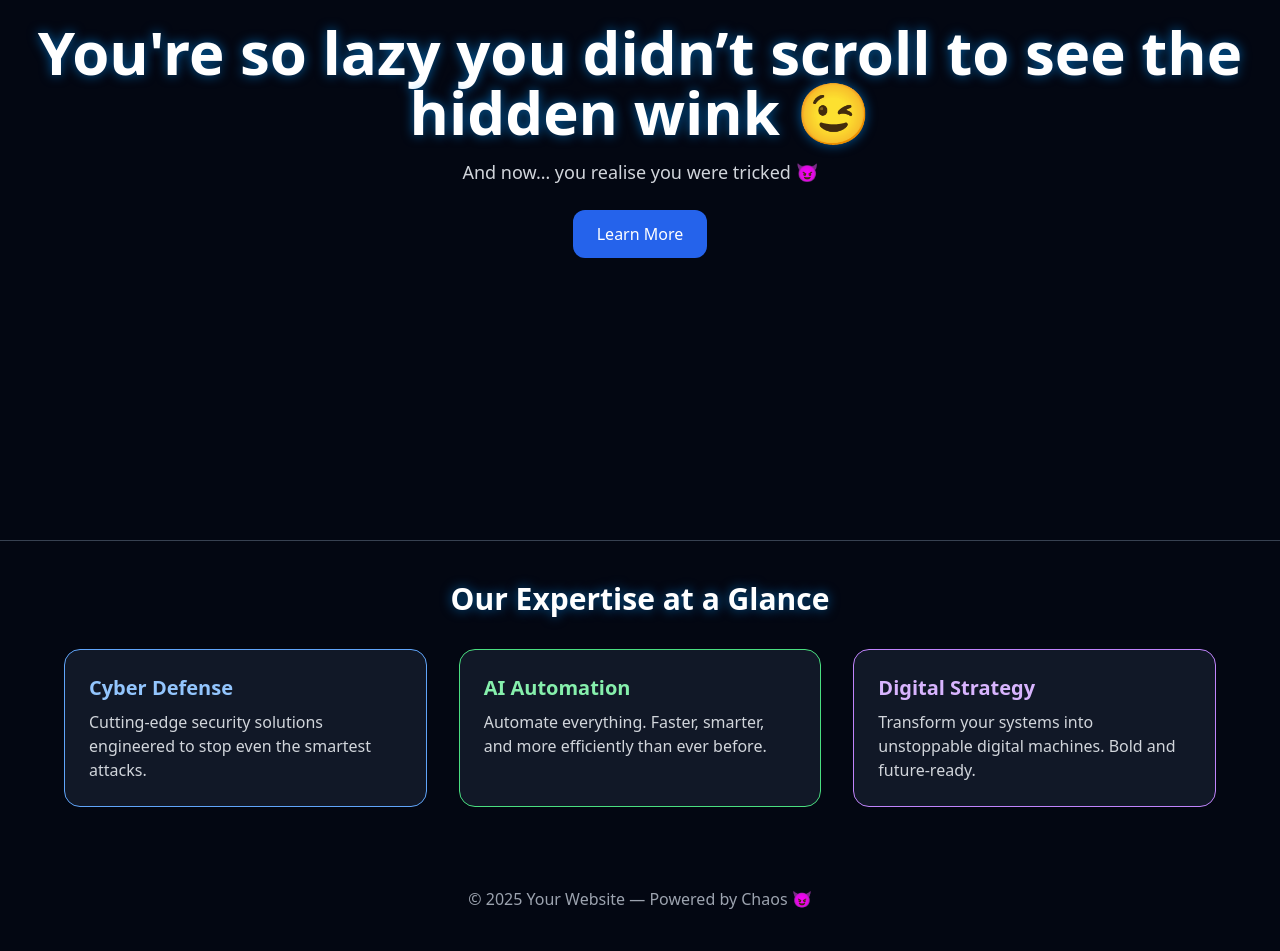
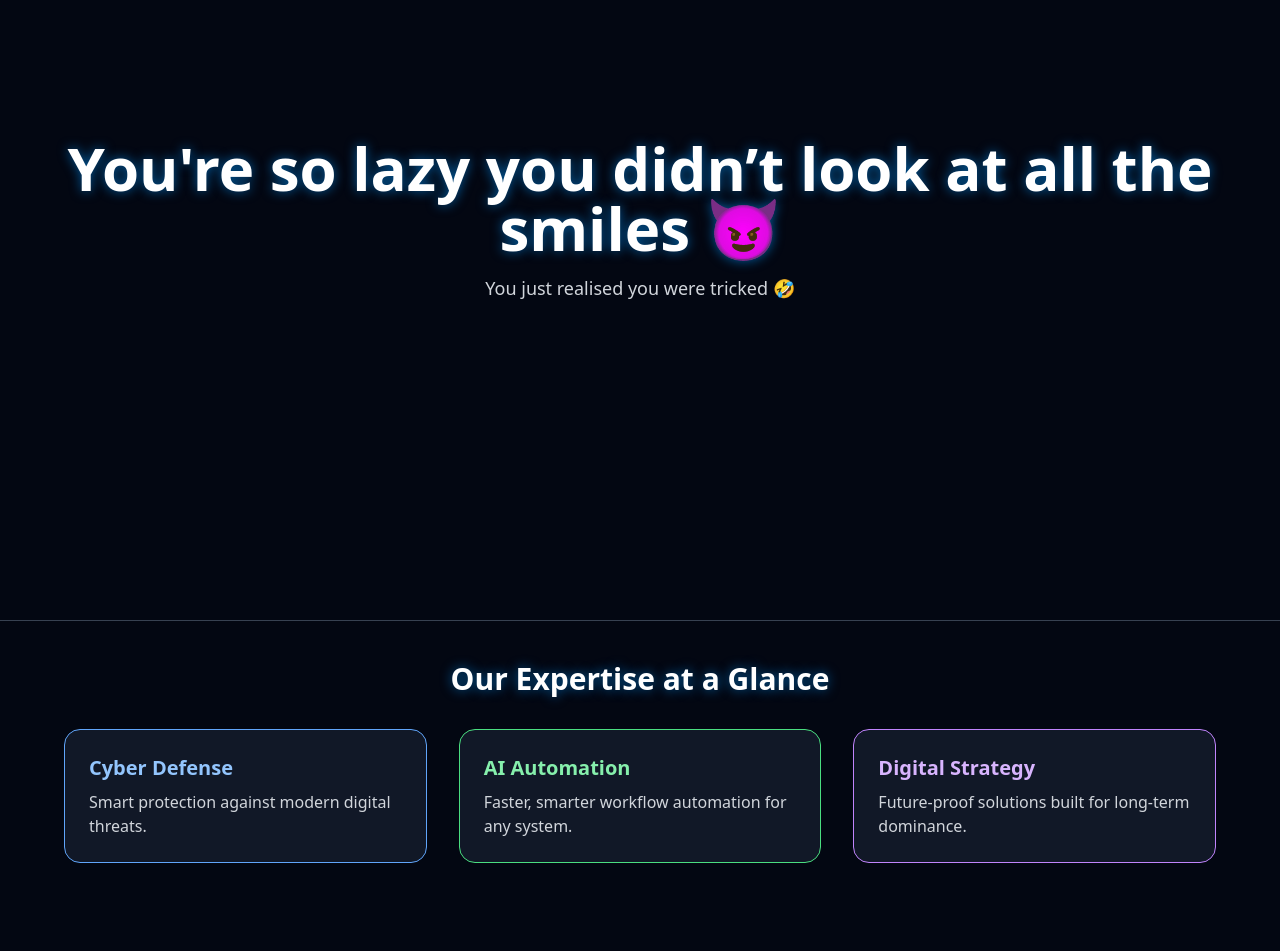
Before and after one commit to seahpassion-byte/supguys, a plain HTML site: page index.html in a window 1280 px wide. Shown: the part 260-1211 px from the top of the page. After the commit the page ends 1163 px from the top, so only its background shows below. Drawn offline with nearby package versions, Linux system fonts and the light colour scheme.

Commit message:
Update index.html

```diff
--- a/index.html
+++ b/index.html
@@ -3,10 +3,10 @@
 <head>
   <meta charset="UTF-8" />
   <meta name="viewport" content="width=device-width, initial-scale=1.0" />
-  <title>
-    ☺️☺️☺️☺️☺️☺️☺️☺️☺️☺️☺️☺️☺️☺️☺️☺️☺️☺️☺️☺️☺️☺️☺️☺️☺️☺️☺️☺️☺️☺️☺️☺️😉☺️☺️☺️☺️☺️☺️☺️☺️☺️☺️☺️☺️
-  </title>
+  <title>Smiley Header Demo</title>
+
   <script src="https://cdn.tailwindcss.com"></script>
+
   <style>
     .hover-zoom {
       transition: transform 0.3s ease, box-shadow 0.3s ease;
@@ -18,74 +18,54 @@
     .glow-text {
       text-shadow: 0 0 12px rgba(0, 150, 255, 0.6);
     }
-    .fade-in {
-      animation: fadeIn 1.2s ease forwards;
-      opacity: 0;
-    }
-    @keyframes fadeIn {
-      to { opacity: 1; }
-    }
   </style>
 </head>
 
 <body class="bg-gray-950 text-white">
 
-  <!-- Hero Section -->
-  <section class="min-h-screen flex flex-col justify-center items-center text-center p-6 fade-in">
+  <!-- 👇 THE SMILEY HEADER YOU WANTED 👇 -->
+  <header class="w-full py-6 bg-gray-900 text-center text-xl md:text-2xl overflow-x-auto whitespace-nowrap">
+    ☺️☺️☺️☺️☺️☺️☺️☺️☺️☺️☺️☺️☺️☺️☺️☺️☺️☺️☺️☺️☺️☺️☺️☺️☺️☺️☺️☺️☺️☺️☺️☺️😉☺️☺️☺️☺️☺️☺️☺️☺️☺️☺️☺️☺️
+  </header>
+
+  <!-- HERO -->
+  <section class="min-h-screen flex flex-col justify-center items-center text-center p-6">
     <h1 class="text-4xl md:text-6xl font-bold glow-text">
-      You're so lazy you didn’t scroll to see the hidden wink 😉
+      You're so lazy you didn’t look at all the smiles 😈
     </h1>
 
     <p class="mt-4 text-lg text-gray-300">
-      And now… you realise you were tricked 😈
+      You just realised you were tricked 🤣
     </p>
-
-    <button class="mt-6 px-6 py-3 bg-blue-600 rounded-xl hover:bg-blue-500 transition">
-      Learn More
-    </button>
   </section>
 
   <hr class="border-gray-700" />
 
-  <!-- Expertise Section -->
-  <section id="core-competency" class="p-10 fade-in">
+  <!-- EXPERTISE SECTION -->
+  <section id="core-competency" class="p-10">
     <h2 class="text-3xl font-semibold glow-text mb-8 text-center">
       Our Expertise at a Glance
     </h2>
 
     <div class="grid grid-cols-1 md:grid-cols-2 lg:grid-cols-3 gap-8 max-w-6xl mx-auto">
 
-      <!-- Card 1 -->
       <div class="card p-6 border border-blue-400 rounded-2xl hover-zoom bg-gray-900">
         <h3 class="text-xl font-bold text-blue-300">Cyber Defense</h3>
-        <p class="mt-2 text-gray-300">
-          Cutting-edge security solutions engineered to stop even the smartest attacks.
-        </p>
+        <p class="mt-2 text-gray-300">Smart protection against modern digital threats.</p>
       </div>
 
-      <!-- Card 2 -->
       <div class="card p-6 border border-green-400 rounded-2xl hover-zoom bg-gray-900">
         <h3 class="text-xl font-bold text-green-300">AI Automation</h3>
-        <p class="mt-2 text-gray-300">
-          Automate everything. Faster, smarter, and more efficiently than ever before.
-        </p>
+        <p class="mt-2 text-gray-300">Faster, smarter workflow automation for any system.</p>
       </div>
 
-      <!-- Card 3 -->
       <div class="card p-6 border border-purple-400 rounded-2xl hover-zoom bg-gray-900">
         <h3 class="text-xl font-bold text-purple-300">Digital Strategy</h3>
-        <p class="mt-2 text-gray-300">
-          Transform your systems into unstoppable digital machines. Bold and future-ready.
-        </p>
+        <p class="mt-2 text-gray-300">Future-proof solutions built for long-term dominance.</p>
       </div>
 
     </div>
   </section>
 
-  <!-- Footer -->
-  <footer class="text-center py-10 text-gray-400 fade-in">
-    © 2025 Your Website — Powered by Chaos 😈
-  </footer>
-
 </body>
 </html>
```
